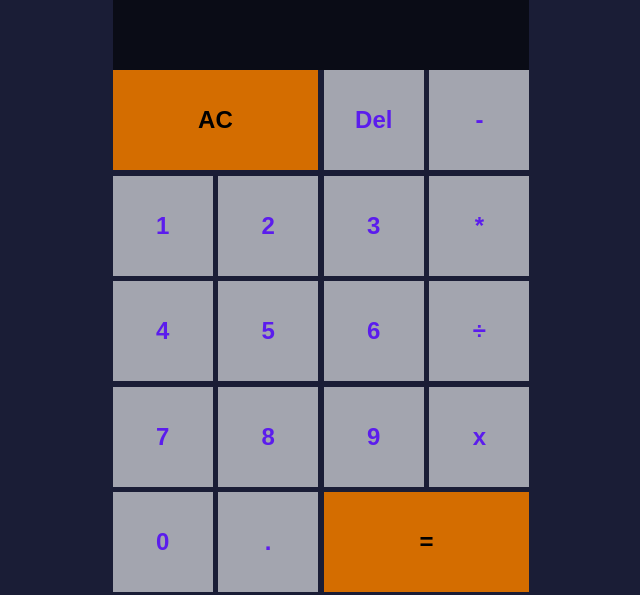
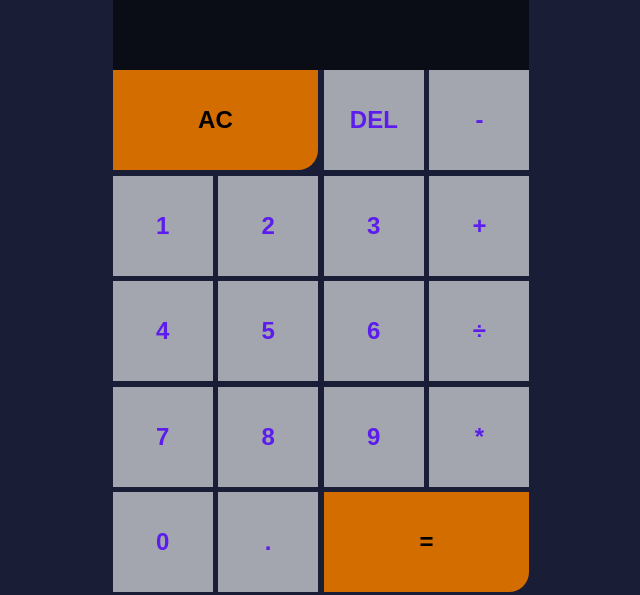
Before and after one commit to NoahHendrickson/calculator-2, a React (Create React App) app: page / in a window 1280 px wide. Shown: the part 205-800 px from the top of the page, without its empty margins (319-959 px from the left). Built offline with nearby package versions, Linux system fonts and the light colour scheme; a web font is replaced by a local one.

Commit message:
happy path complete

```diff
--- a/src/App.css
+++ b/src/App.css
@@ -8,6 +8,9 @@ body {
   display: flex;
   flex-direction: column;
   margin-top: 100px;
+}
+
+.display {
 }
 
 .currentNumber {
@@ -21,6 +24,7 @@ body {
   height: 100px;
   background-color: #0006;
   border-radius: 20px 20px 0px 0px;
+  overflow: auto;
 }
 
 .previousNumber {
@@ -28,6 +32,8 @@ body {
   width: 100%;
   height: 75px;
   background-color: #0009;
+  font-size: 2.5em;
+  padding-left: 25px;
 }
 
 .calcGrid {
@@ -45,9 +51,14 @@ button {
   color: var(--electric);
 }
 
+button:hover {
+  background-color: #fff;
+}
+
 .spanTwo {
   background-color: var(--orange);
   color: black;
   height: 100px;
   grid-column: span 2;
+  border-radius: 0px 0px 20px 0px;
 }
--- a/src/App.js
+++ b/src/App.js
@@ -17,6 +17,11 @@ function reducer(state, { type, payload }) {
       if (payload.digit === "0" && state.currentNumber === "0") {
         return state;
       }
+      if (payload.digit === "." && state.currentNumber == null) {
+        return {
+          currentNumber: payload.digit,
+        };
+      }
       if (payload.digit === "." && state.currentNumber.includes(".")) {
         return state;
       }
@@ -27,16 +32,58 @@ function reducer(state, { type, payload }) {
     case ACTIONS.CLEAR_ALL:
       return {};
     case ACTIONS.CHOOSE_OPERATION:
+      if (state.currentNumber == null && state.previousNumber == null) {
+        return state;
+      }
+      if (state.previousNumber == null) {
+        return {
+          ...state,
+          operation: payload.operation,
+          previousNumber: state.currentNumber,
+          currentNumber: null,
+        };
+      }
+      return {
+        currentNumber: evaluate(state),
+      };
+      return {};
+    case ACTIONS.EVALUATE:
+      if (state.currentNumber == null && state.previousNumber == null) {
+        return state;
+      }
       return {
         ...state,
-        previousNumber: `${state.currentNumber} ${payload.operation}`,
-        currentNumber: null,
+        currentNumber: evaluate(state),
+        previousNumber: null,
+        operation: null,
       };
-    case ACTIONS.EVALUATE:
+    case ACTIONS.DEL_DIGIT:
       return {
-        currentNumber: state.previousNumber - state.currentNumber,
+        ...state,
+        currentNumber: state.currentNumber.slice(0, -1),
       };
   }
+}
+
+function evaluate({ currentNumber, previousNumber, operation }) {
+  const prev = parseFloat(previousNumber);
+  const current = parseFloat(currentNumber);
+  let answer;
+  switch (operation) {
+    case "-":
+      answer = prev - current;
+      break;
+    case "+":
+      answer = prev + current;
+      break;
+    case "*":
+      answer = prev * current;
+      break;
+    case "÷":
+      answer = prev / current;
+      break;
+  }
+  return answer.toString();
 }
 
 function App() {
@@ -59,16 +106,20 @@ function App() {
           onClick={() => dispatch({ type: ACTIONS.CLEAR_ALL })}
           className="spanTwo"
           operation="AC"
-          dispatch
         >
           AC
         </button>
-        <OperationButton operation="Del" dispatch={dispatch} />
+        <button
+          onClick={() => dispatch({ type: ACTIONS.DEL_DIGIT })}
+          operation="DEL"
+        >
+          DEL
+        </button>
         <OperationButton operation="-" dispatch={dispatch} />
         <NumberButton digit="1" dispatch={dispatch} />
         <NumberButton digit="2" dispatch={dispatch} />
         <NumberButton digit="3" dispatch={dispatch} />
-        <OperationButton operation="*" dispatch={dispatch} />
+        <OperationButton operation="+" dispatch={dispatch} />
         <NumberButton digit="4" dispatch={dispatch} />
         <NumberButton digit="5" dispatch={dispatch} />
         <NumberButton digit="6" dispatch={dispatch} />
@@ -76,7 +127,7 @@ function App() {
         <NumberButton digit="7" dispatch={dispatch} />
         <NumberButton digit="8" dispatch={dispatch} />
         <NumberButton digit="9" dispatch={dispatch} />
-        <OperationButton operation="x" dispatch={dispatch} />
+        <OperationButton operation="*" dispatch={dispatch} />
         <NumberButton digit="0" dispatch={dispatch} />
         <NumberButton digit="." dispatch={dispatch} />
         <button
```
